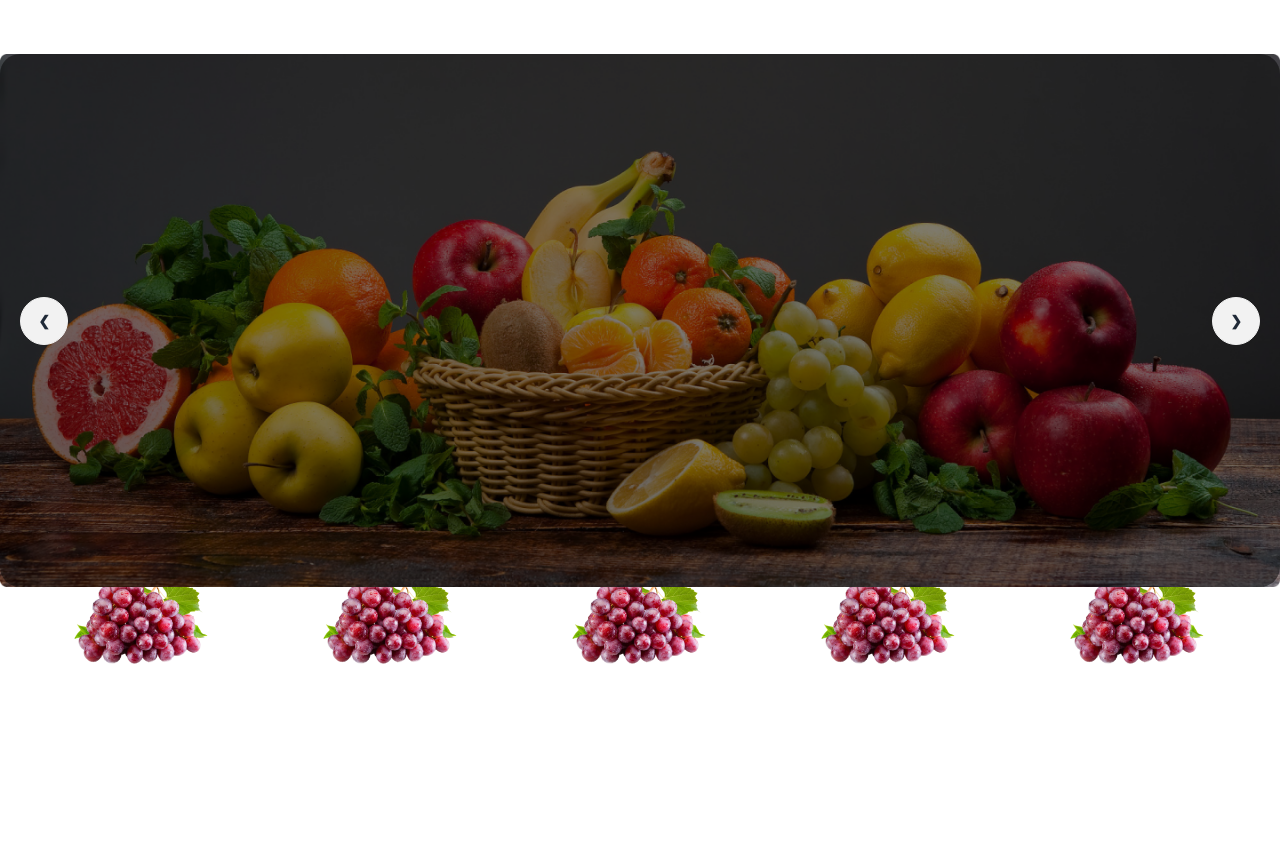
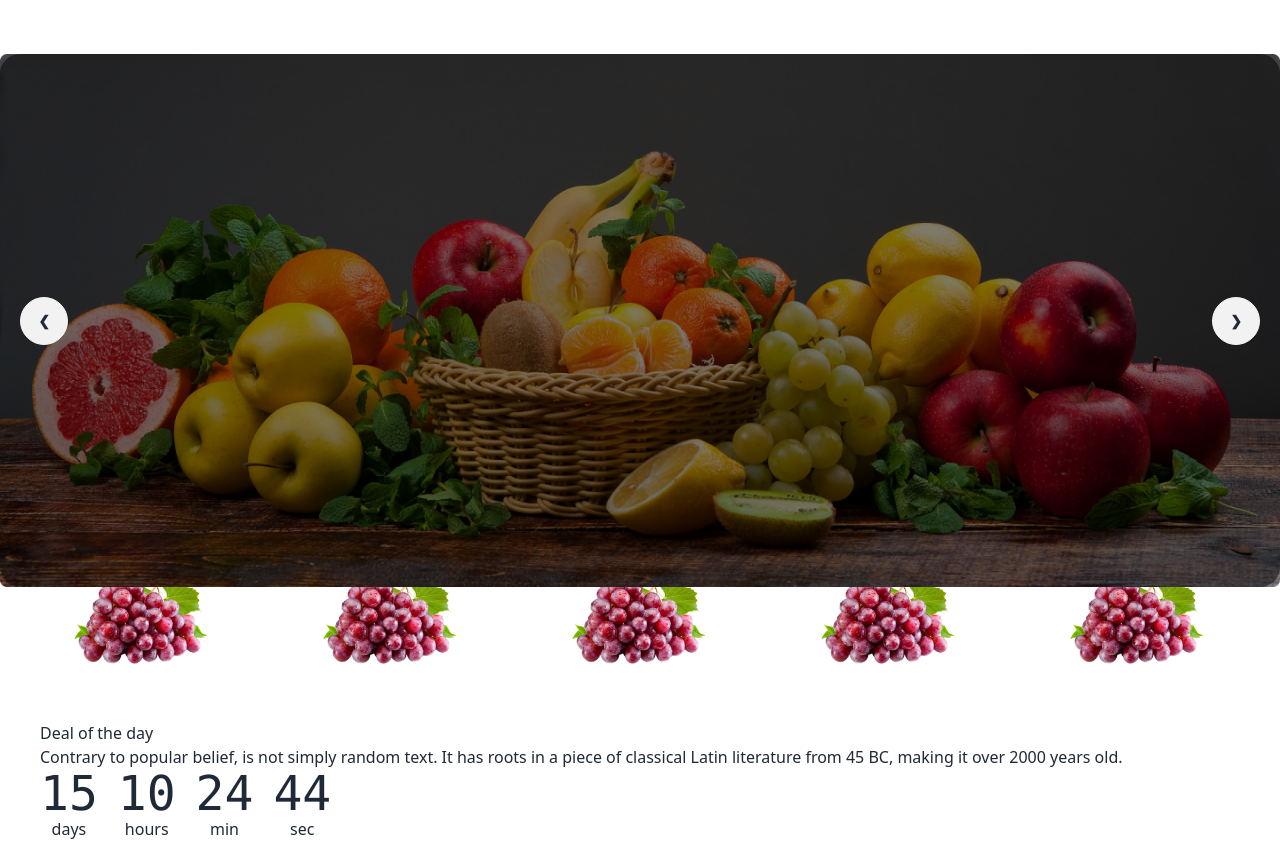
Before and after one commit to Tusar78/Fruit-Brust, a plain HTML site: page index.html in a window 1280 px wide. Shown: the part 170-1011 px from the top of the page. Before the commit the page ends 891 px from the top, so only its background shows below. Drawn offline with nearby package versions, Linux system fonts and the light colour scheme; grey boxes are pictures that could not be loaded.

Commit message:
Deal section markup done

```diff
--- a/index.html
+++ b/index.html
@@ -35,21 +35,45 @@
             <div class="navbar rounded-full flex justify-between">
               <div class="navbar-start hidden lg:flex">
                 <ul class="flex space-x-7">
-                  <li><a href="#" class="text-white font-medium text-base">Home</a></li>
-                  <li><a href="#" class="text-white font-medium text-base">About us</a></li>
-                  <li><a href="#" class="text-white font-medium text-base">Shop</a></li>
-                  <li><a href="#" class="text-white font-medium text-base">All Fruits</a></li>
+                  <li>
+                    <a href="#" class="text-white font-medium text-base"
+                      >Home</a
+                    >
+                  </li>
+                  <li>
+                    <a href="#" class="text-white font-medium text-base"
+                      >About us</a
+                    >
+                  </li>
+                  <li>
+                    <a href="#" class="text-white font-medium text-base"
+                      >Shop</a
+                    >
+                  </li>
+                  <li>
+                    <a href="#" class="text-white font-medium text-base"
+                      >All Fruits</a
+                    >
+                  </li>
                 </ul>
               </div>
               <div class="navbar-center lg:navbar-start">
                 <div class="flex items-center gap-4">
-                  <img class="brand" src="./assets/images/logo.png" alt="Logo">
+                  <img
+                    class="brand"
+                    src="./assets/images/logo.png"
+                    alt="Logo"
+                  />
                   <h2 class="text-white font-bold text-[40px]">Fruit Burst</h2>
                 </div>
               </div>
               <div class="navbar-end">
                 <div class="hidden lg:block">
-                  <input type="text" placeholder="Type here" class="input input-bordered rounded-full ring-0 w-full max-w-xs" />
+                  <input
+                    type="text"
+                    placeholder="Type here"
+                    class="input input-bordered rounded-full ring-0 w-full max-w-xs"
+                  />
                 </div>
                 <div class="dropdown">
                   <label tabindex="0" class="btn btn-ghost lg:hidden">
@@ -94,7 +118,9 @@
                 <div class="sliderImgWrap">
                   <img src="./assets/images/banner1.png" class="w-full" />
                 </div>
-                <div class="absolute flex justify-between transform -translate-y-1/2 left-5 right-5 top-1/2">
+                <div
+                  class="absolute flex justify-between transform -translate-y-1/2 left-5 right-5 top-1/2"
+                >
                   <a href="#slide4" class="btn btn-circle z-50">❮</a>
                   <a href="#slide2" class="btn btn-circle z-50">❯</a>
                 </div>
@@ -103,35 +129,82 @@
                 <div class="sliderImgWrap">
                   <img src="./assets/images/banner2.png" class="w-full" />
                 </div>
-                <div class="absolute flex justify-between transform -translate-y-1/2 left-5 right-5 top-1/2">
+                <div
+                  class="absolute flex justify-between transform -translate-y-1/2 left-5 right-5 top-1/2"
+                >
                   <a href="#slide1" class="btn btn-circle z-50">❮</a>
                   <a href="#slide3" class="btn btn-circle z-50">❯</a>
                 </div>
               </div>
             </div>
 
-            <div class="hero__cards py-12 px-[70px] bg-white rounded-md flex justify-between flex-wrap gap-4 -mt-20 z-50">
+            <div
+              class="hero__cards py-12 px-[70px] bg-white rounded-md flex justify-between flex-wrap gap-4 -mt-20 z-50"
+            >
               <div class="hero__card">
-                <img src="./assets/images/fruit1.png" alt="Fruits">
+                <img src="./assets/images/fruit1.png" alt="Fruits" />
               </div>
               <div class="hero__card">
-                <img src="./assets/images/fruit1.png" alt="Fruits">
+                <img src="./assets/images/fruit1.png" alt="Fruits" />
               </div>
               <div class="hero__card">
-                <img src="./assets/images/fruit1.png" alt="Fruits">
+                <img src="./assets/images/fruit1.png" alt="Fruits" />
               </div>
               <div class="hero__card">
-                <img src="./assets/images/fruit1.png" alt="Fruits">
+                <img src="./assets/images/fruit1.png" alt="Fruits" />
               </div>
               <div class="hero__card">
-                <img src="./assets/images/fruit1.png" alt="Fruits">
+                <img src="./assets/images/fruit1.png" alt="Fruits" />
               </div>
             </div>
           </div>
         </div>
       </section>
 
+      <!-- Deal Section -->
+      <section class="deal">
+        <div class="custom-container">
+          <div class="deal__content">
+            <div class="deal__head">
+              <h2 class="deal__title">Deal of the day</h2>
+              <p class="deal__text">
+                Contrary to popular belief, is not simply random text. It has
+                roots in a piece of classical Latin literature from 45 BC,
+                making it over 2000 years old.
+              </p>
+            </div>
 
+            <div class="deal__date">
+              <div class="grid grid-flow-col gap-5 text-center auto-cols-max">
+                <div class="flex flex-col">
+                  <span class="countdown font-mono text-5xl">
+                    <span style="--value: 15"></span>
+                  </span>
+                  days
+                </div>
+                <div class="flex flex-col">
+                  <span class="countdown font-mono text-5xl">
+                    <span style="--value: 10"></span>
+                  </span>
+                  hours
+                </div>
+                <div class="flex flex-col">
+                  <span class="countdown font-mono text-5xl">
+                    <span style="--value: 24"></span>
+                  </span>
+                  min
+                </div>
+                <div class="flex flex-col">
+                  <span class="countdown font-mono text-5xl">
+                    <span style="--value: 44"></span>
+                  </span>
+                  sec
+                </div>
+              </div>
+            </div>
+          </div>
+        </div>
+      </section>
     </main>
     <footer></footer>
   </body>
```
